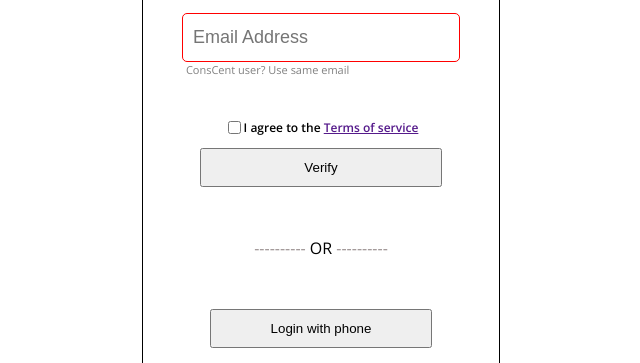
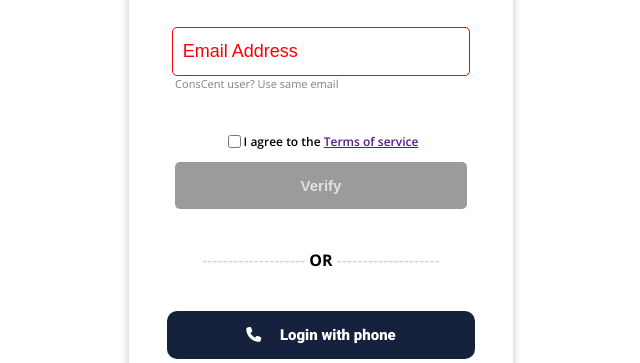
Before and after one commit to Shubh2-0/Startup.outlookindia-Clone, a plain HTML site: page login.html in a window 1280 px wide. Shown: the part 380-743 px from the top of the page, without its empty margins (319-959 px from the left). Drawn offline with nearby package versions, Linux system fonts and the light colour scheme.

Commit message:
login css update

```diff
--- a/login.css
+++ b/login.css
@@ -1,11 +1,13 @@
 #main{
-    border: 1px solid black;
-    width: 25%;
+    border: 1px solid white;
+    box-shadow: rgba(0, 0, 0, 0.24) 0px 3px 8px;
+    width: 27%;
     margin: auto;
     height: auto;
     margin-top: 60px;
     font-family: "Open Sans";
     padding: 0px 20px;
+    border-radius: 20px;
 }
 #topimg{
     width: 70%;
@@ -38,6 +40,9 @@ padding: 13px 10px;
 border-radius: 5px;
 border: 1px solid red;
 }
+#email::placeholder{
+color: red;
+}
 #email+p{
     width: 95%;
     margin: auto;
@@ -54,31 +59,46 @@ border: 1px solid red;
     align-items: center;
 }
 #verify{
-    width: 85%;
+    width: 95%;
     margin:0px auto;
     display: block;
-    padding: 10px 0px;
+    padding: 15px 0px;
+    font-size: 15px;
+    background-color: #9B9B9B;
+    color: rgba(255, 255, 255, 0.693);
+    font-weight: 600;
+    border: none;
+    border-radius: 5px;
 }
 form+p{
     text-align: center;
-    color: rgb(152, 142, 142);
-    margin: 50px auto;
+    color: rgb(214, 198, 198);
+    margin: 40px auto;
 }
 p span{
     color: black;
+    font-weight: 700;
+
+}
+#login>i{
+    padding-right: 15px;
 }
 #login{
-    width: 70%;
-    margin:20px auto;
+    width: 90%;
+    margin: 10px auto;
     display: block;
-    padding: 10px 0px;
+    padding: 15px 0px;
+    font-size: 15px;
+    font-weight: 800;
+    word-spacing: 0px;
+    background-color: #15213D;
+    color: white;
+    font-family: "Roboto";
+    border: none;
+    border-radius: 10px;
 }
 
-
-
-
 form{
-    /* border: 3px solid black; */
    width: 90%;
    margin: auto;
    margin-top: 30px;
@@ -88,7 +108,6 @@ form{
     width: 100%;
 }
 #lastimg{
-    border: 1px solid blue;
     width: 30%;
     font-size: 10px;
     color: gray;
@@ -97,4 +116,5 @@ form{
     display: grid;
     grid-template-columns: repeat(2,1fr);
     margin-bottom: 50px;
+    margin-top: 20px;
 }
--- a/login.html
+++ b/login.html
@@ -6,7 +6,9 @@
     <meta name="viewport" content="width=device-width, initial-scale=1.0">
     <title>Document</title>
     <link rel="stylesheet" href="login.css">
+    <link href="https://fonts.googleapis.com/css?family=Roboto:100,100italic,300,300italic,regular,italic,500,500italic,700,700italic,900,900italic" rel="stylesheet" />
     <link href="https://fonts.googleapis.com/css?family=Open+Sans:300,regular,500,600,700,800,300italic,italic,500italic,600italic,700italic,800italic" rel="stylesheet" />
+    <link rel="stylesheet" href="https://cdnjs.cloudflare.com/ajax/libs/font-awesome/6.2.0/css/all.min.css">
 </head>
 <body>
 <div id="main">
@@ -29,9 +31,11 @@
    <button id="verify">Verify</button>
     </form>
 
-    <p>---------- <span>OR</span> ---------- </p>
+    <p>--------------------   <span>OR</span>   --------------------</p>
 
-    <button id="login">Login with phone</button>
+    <button id="login">
+        <i class="fa-solid fa-phone"></i>
+          Login with phone</button>
 
     <div id="lastimg">
      <div>Access With</div>
```
